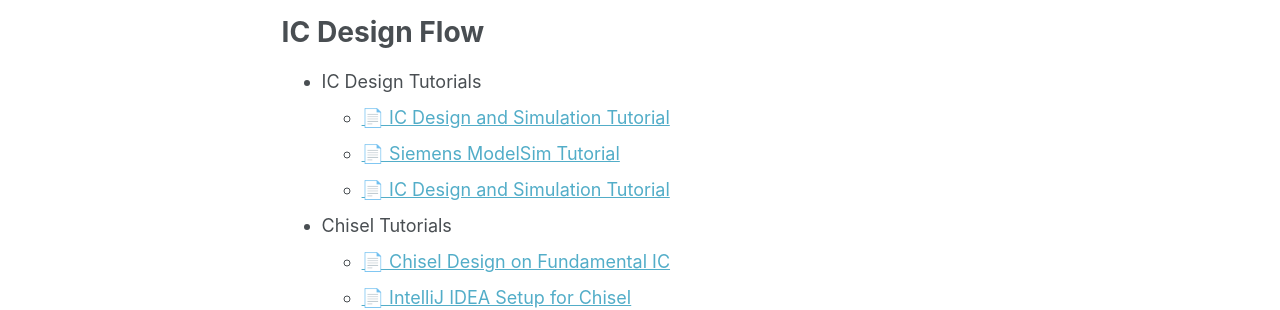
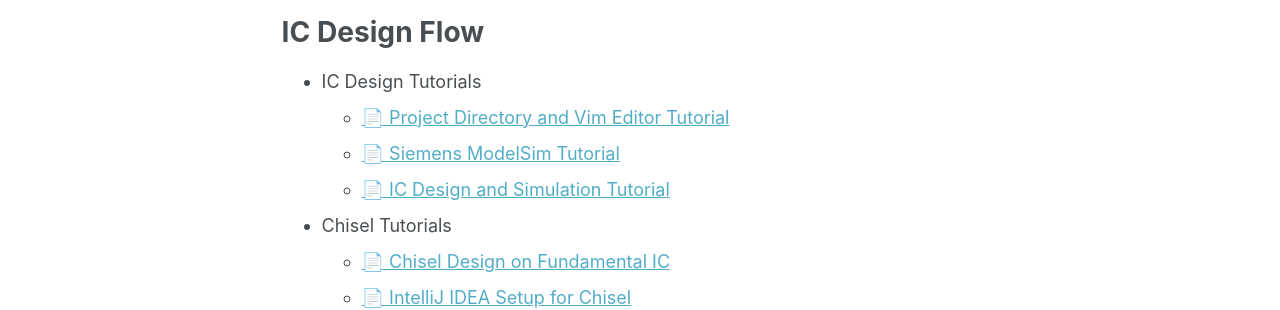
Before and after one commit to bobbieyang/bobbieyang.github.io, a Jekyll site: the page built from _pages/lab.md, in a window 1280 px wide and 1321 px high. Shown: the part 728-1038 px from the top of the window. Built offline with Jekyll 4.4.1, drawn with Linux system fonts in a browser that asks for light colours; some web fonts are replaced; a script bundle is joined from its source files by our own code; library files that are not in the unit come from our copies.

Commit message:
Update lab.md

```diff
--- a/_pages/lab.md
+++ b/_pages/lab.md
@@ -31,10 +31,10 @@
 IC Design Flow
 ======
 * IC Design Tutorials
-  * <a href="{{ base_path }}/files/chip/Appendix A.pdf" target="_blank">📄 IC Design and Simulation
+  * <a href="{{ base_path }}/files/chip/Appendix A.pdf" target="_blank">📄 Project Directory and Vim Editor
 Tutorial</a>
   * <a href="{{ base_path }}/files/chip/Appendix B.pdf" target="_blank">📄 Siemens ModelSim Tutorial</a>
-  * <a href="{{ base_path }}/files/chip/Appendix B.pdf" target="_blank">📄 IC Design and Simulation
+  * <a href="{{ base_path }}/files/chip/Appendix C.pdf" target="_blank">📄 IC Design and Simulation
 Tutorial</a>
 * Chisel Tutorials
   * <a href="{{ base_path }}/files/chisel/Chisel Design - XY.pdf" target="_blank">📄 Chisel Design on Fundamental IC</a>
```
